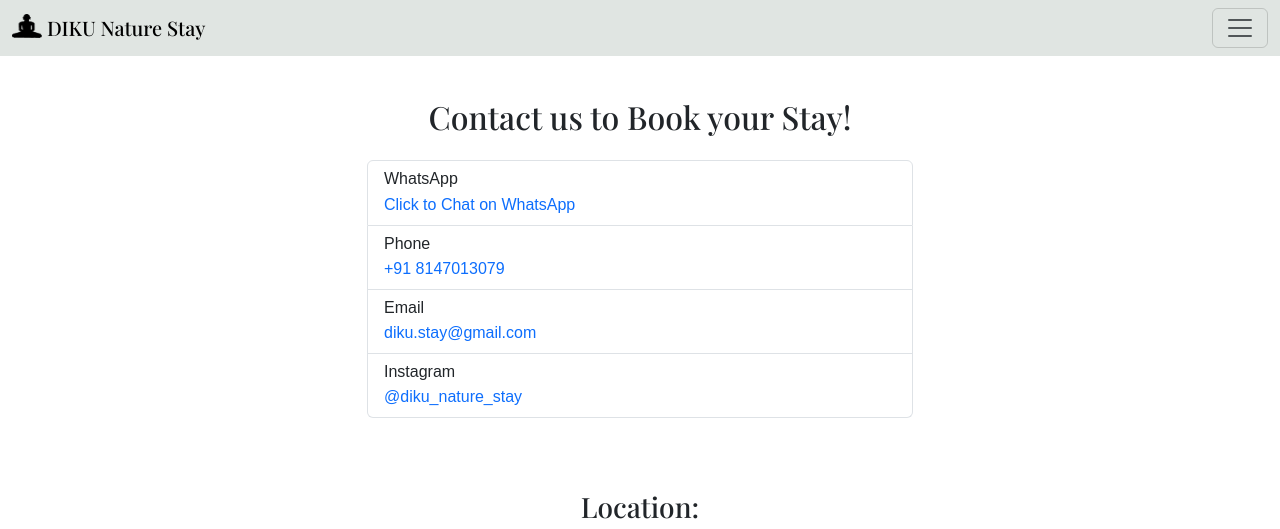
After one commit to hellomushrooms/dikunaturestay, a Django app: page //contact in a window 1280 px wide. The commit adds this page. Shown: the top 529 px of the page. Run offline with Django 5.2, Linux system fonts and the light colour scheme; some web fonts are replaced.

Commit message:
contact us page, about page, updated links

```diff
--- a/dikunaturestay/dikunaturestay/urls.py
+++ b/dikunaturestay/dikunaturestay/urls.py
@@ -22,4 +22,6 @@
     path('admin/', admin.site.urls),
     path('', views.home, name='home'),
     path('/gallery', views.gallery, name='gallery'),
+    path('/about', views.about, name='about'),
+    path('/contact', views.contact, name='contact'),
 ]
--- /dev/null
+++ b/dikunaturestay/naturestay/templates/naturestay/contact.html
@@ -0,0 +1,45 @@
+{% extends 'naturestay/layout.html' %}
+{% load static %}
+
+{% block content %}
+
+<div class="container py-5">
+    <div class="row justify-content-center">
+      <div class="col-md-6">
+
+        <h2 class="text-center mb-4 playfair">Contact us to Book your Stay!</h2>
+
+        <div class="list-group">
+            <div class="list-group-item">
+                <h6 class="mb-1">WhatsApp</h6>
+                <a href="https://wa.me/918147013079" target="_blank" class="text-decoration-none">
+                Click to Chat on WhatsApp
+                </a>
+            </div>
+
+            <div class="list-group-item">
+                <h6 class="mb-1">Phone</h6>
+                <a href="tel:+918147013079" class="text-decoration-none">+91 8147013079</a>
+            </div>
+
+            <div class="list-group-item">
+                <h6 class="mb-1">Email</h6>
+                <a href="mailto:diku.stay@gmail.com" class="text-decoration-none">
+                diku.stay@gmail.com
+                </a>
+            </div>
+
+            <div class="list-group-item">
+                <h6 class="mb-1">Instagram</h6>
+                <a href="https://instagram.com/diku_nature_stay" target="_blank" class="text-decoration-none">
+                @diku_nature_stay
+                </a>
+            </div>
+
+        </div>
+      </div>
+    </div>
+</div>
+
+
+{% endblock %}
--- a/dikunaturestay/naturestay/templates/naturestay/home.html
+++ b/dikunaturestay/naturestay/templates/naturestay/home.html
@@ -7,7 +7,7 @@
     <img src="{% static 'naturestay/images/hero.jpeg' %}" class="img-fluid" alt="Nature Stay">
     <div class="hero-text">
       <h2>Escape to Nature at <b>DIKU Nature Stay</b></h2>
-      <a href="#" class="btn btn-primary">Book Now</a>
+      <a href="{% url 'contact' %}" class="btn btn-primary">Book Now</a>
     </div>
   </section>
 
@@ -46,7 +46,7 @@
   <section class="text-center p-4">
     <img src="{% static 'naturestay/images/cottage.jpeg' %}" class="img-thumbnail mb-2" alt="About">
     <h5>Welcome to DIKU Nature Stay! A serene escape where nature meets comfort.</h5>
-    <a href="#" class="btn btn-secondary">Learn More</a>
+    <a href="{% url 'about' %}" class="btn btn-secondary">Learn More</a>
   </section>
 
   <!-- Gallery Section -->
--- a/dikunaturestay/naturestay/templates/naturestay/layout.html
+++ b/dikunaturestay/naturestay/templates/naturestay/layout.html
@@ -16,7 +16,7 @@
 
   <nav class="navbar navbar-light fixed-top" style="background-color: #e0e5e2;">
     <div class="container-fluid">
-      <a class="navbar-brand playfair" href="#">
+      <a class="navbar-brand playfair" href="{% url 'home' %}">
         <img src="{% static 'naturestay/images/logo.png' %}" alt="" width="30" height="24" class="d-inline-block align-text-top">
       DIKU Nature Stay
       </a>
@@ -35,8 +35,8 @@
     <ul class="navbar-nav">
       <li class="nav-item"><a class="nav-link text-black" href="{% url 'home' %}">Home</a></li>
       <li class="nav-item"><a class="nav-link text-black" href="{% url 'gallery' %}">Gallery</a></li>
-      <li class="nav-item"><a class="nav-link text-black" href="#">About</a></li>
-      <li class="nav-item"><a class="nav-link text-black" href="#">Contact</a></li>
+      <li class="nav-item"><a class="nav-link text-black" href="{% url 'about' %}">About</a></li>
+      <li class="nav-item"><a class="nav-link text-black" href="{% url 'contact' %}">Contact</a></li>
     </ul>
   </div>
 </div>
--- a/dikunaturestay/naturestay/views.py
+++ b/dikunaturestay/naturestay/views.py
@@ -6,3 +6,9 @@
 
 def gallery(request):
     return render(request, 'naturestay/gallery.html')
+
+def about(request):
+    return render(request, 'naturestay/about.html')
+
+def contact(request):
+    return render(request, 'naturestay/contact.html')
```
Also changed, not shown: dikunaturestay/naturestay/templates/naturestay/about.html (added, +9 -0 lines).
